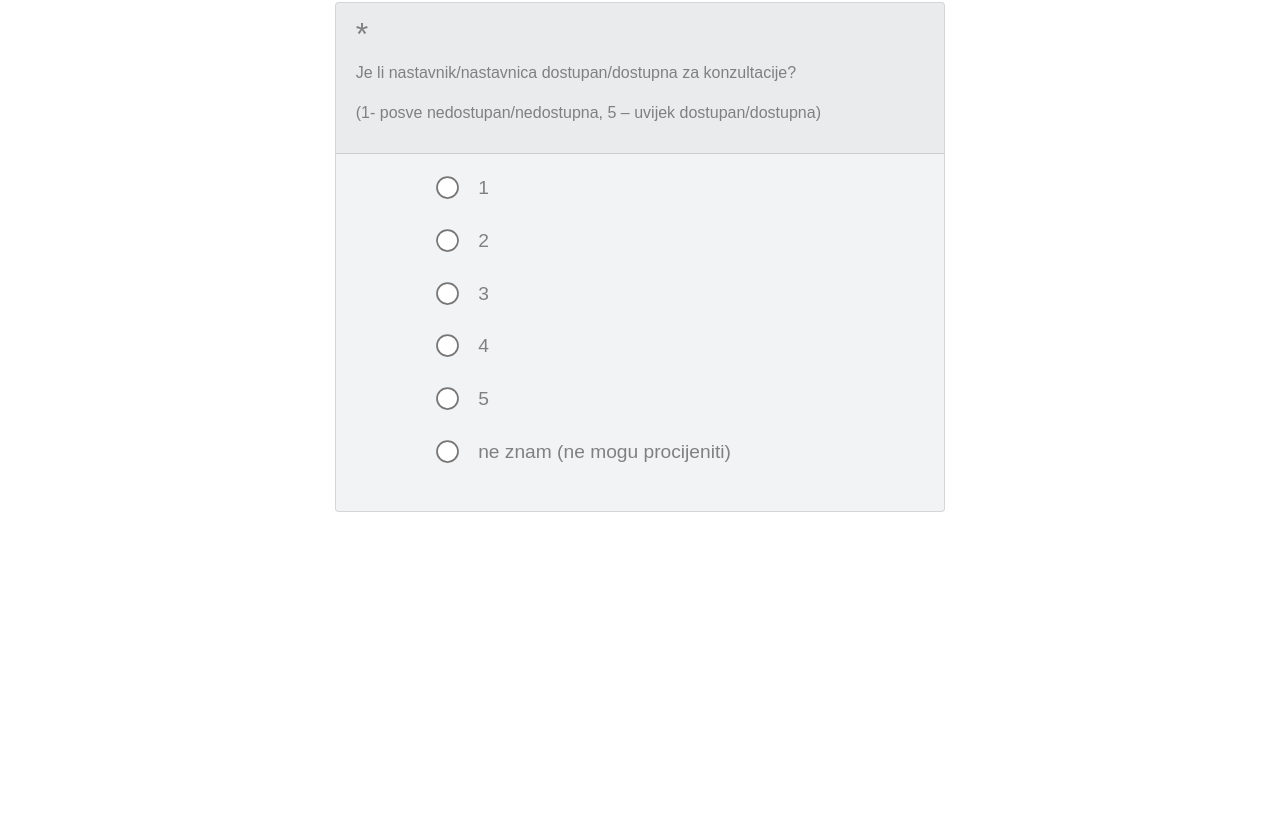
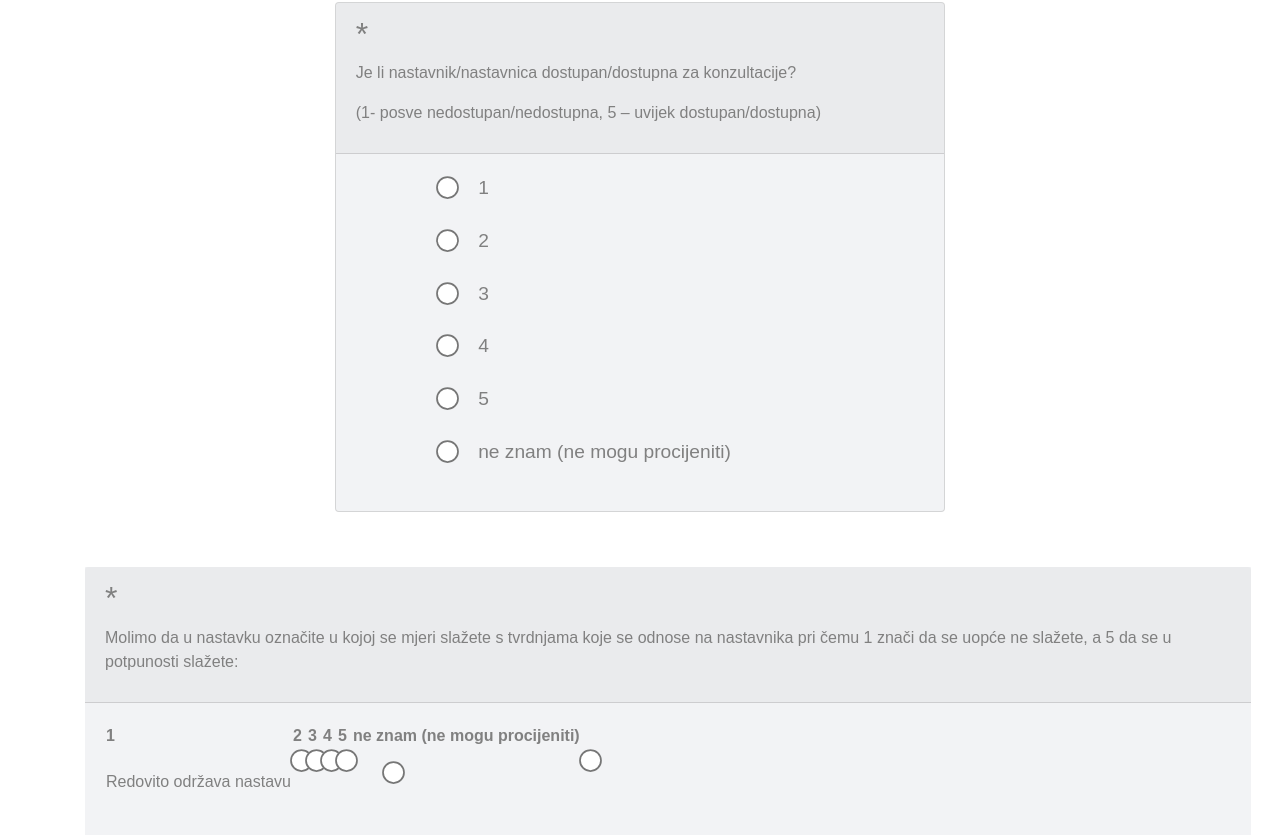
Before and after one commit to stopcagic/profa-rating, a Vue app in the folder FRONTEND/: page /anketa in a window 1280 px wide. Shown: the part 6363-7198 px from the top of the page. Before the commit the page ends 6875 px from the top, so only its background shows below. Built offline with nearby package versions, Linux system fonts and the light colour scheme; a web font is replaced by a local one; what vue-js-modal would draw is missing.

Commit message:
anketa i dalje

```diff
--- a/FRONTEND/src/components/anketa.vue
+++ b/FRONTEND/src/components/anketa.vue
@@ -366,6 +366,63 @@
         </div>
       </div>
     </div>
+    <div class="card-table">
+      <div class="card-header">
+        <h2>*</h2>
+        <p>Molimo da u nastavku označite u kojoj se mjeri slažete s tvrdnjama koje se odnose na nastavnika pri čemu 1 znači da se uopće ne slažete, a 5 da se u potpunosti slažete:</p>
+      </div>
+      <div class="card-body">
+        <table>
+          <tr>
+            <th>1</th>
+            <th>2</th>
+            <th>3</th>
+            <th>4</th>
+            <th>5</th>
+            <th>ne znam (ne mogu procijeniti)</th>
+          </tr>
+          <tr>
+            <td>Redovito održava nastavu</td>
+            <td>
+              <div class="form-group">
+                <input type="radio" id="option1" name="question2" value="1" />
+                <label class="checkboxtext" for="option1"></label>
+              </div>
+            </td>
+            <td>
+              <div class="form-group">
+                <input type="radio" id="option1" name="question2" value="1" />
+                <label class="checkboxtext" for="option1"></label>
+              </div>
+            </td>
+            <td>
+              <div class="form-group">
+                <input type="radio" id="option1" name="question2" value="1" />
+                <label class="checkboxtext" for="option1"></label>
+              </div>
+            </td>
+            <td>
+              <div class="form-group">
+                <input type="radio" id="option1" name="question2" value="1" />
+                <label class="checkboxtext" for="option1"></label>
+              </div>
+            </td>
+            <td>
+              <div class="form-group">
+                <input type="radio" id="option1" name="question2" value="1" />
+                <label class="checkboxtext" for="option1"></label>
+              </div>
+            </td>
+            <td>
+              <div class="form-group">
+                <input type="radio" id="option1" name="question2" value="1" />
+                <label class="checkboxtext" for="option1"></label>
+              </div>
+            </td>
+          </tr>
+        </table>
+      </div>
+    </div>
   </div>
 </template>
 <script>
@@ -374,6 +431,14 @@ export default {
 };
 </script>
 <style  scoped>
+.card-table {
+  margin: 0px auto 10px;
+  width: 105%;
+  background-color: #f2f3f5;
+  color: #272727;
+  color: gray;
+  margin-top: 5%;
+}
 .card {
   margin: 0px auto 10px;
   width: 55%;
```
